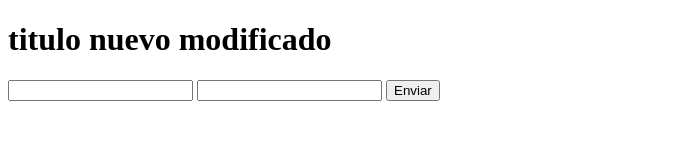
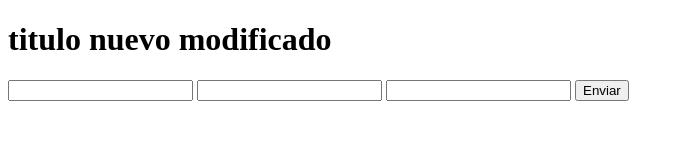
Before and after one commit to yomar23/hello-world-git, a plain HTML site: page index.html in a window 1280 px wide. Shown: the whole page, without its empty margins (0-684 px from the left). Drawn offline with Linux system fonts and the light colour scheme.

Commit message:
se agrego la edad

```diff
--- a/index.html
+++ b/index.html
@@ -10,6 +10,8 @@
     <form action="#"method="get">
         <input type="text" name="FirstName" id="FirstName">
         <input type="text" name="lastName" id="lastName">
+        <input type="number" name="age" id="pepe">
+
         <input type="button" value="Enviar">
     </form>
 </body>
```
